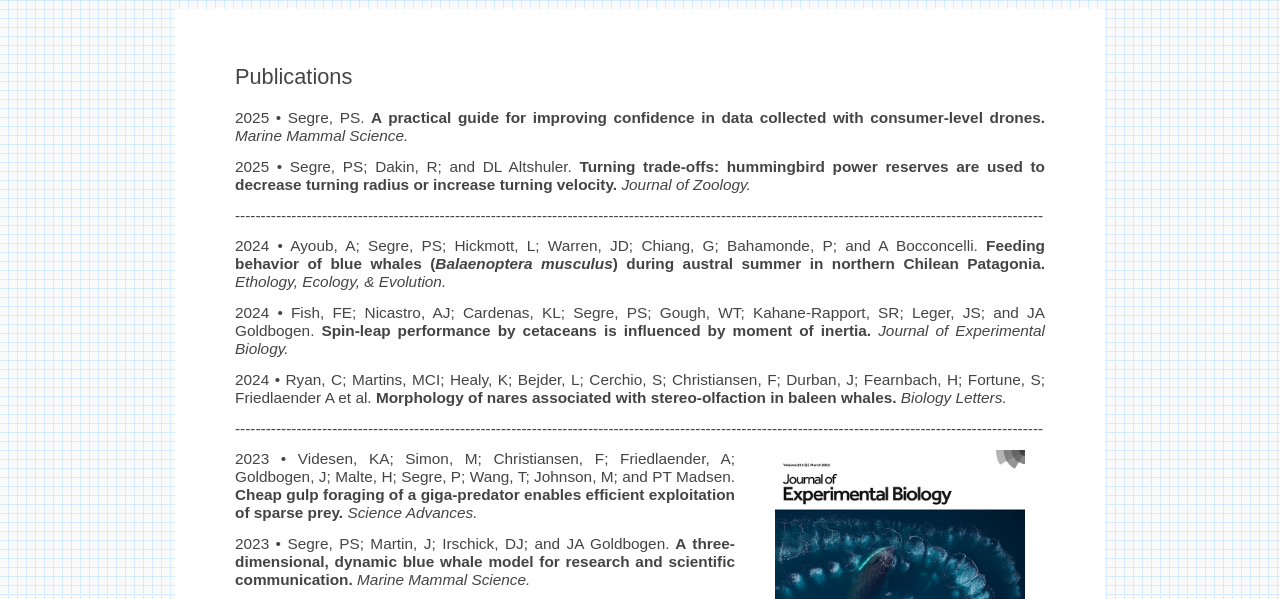
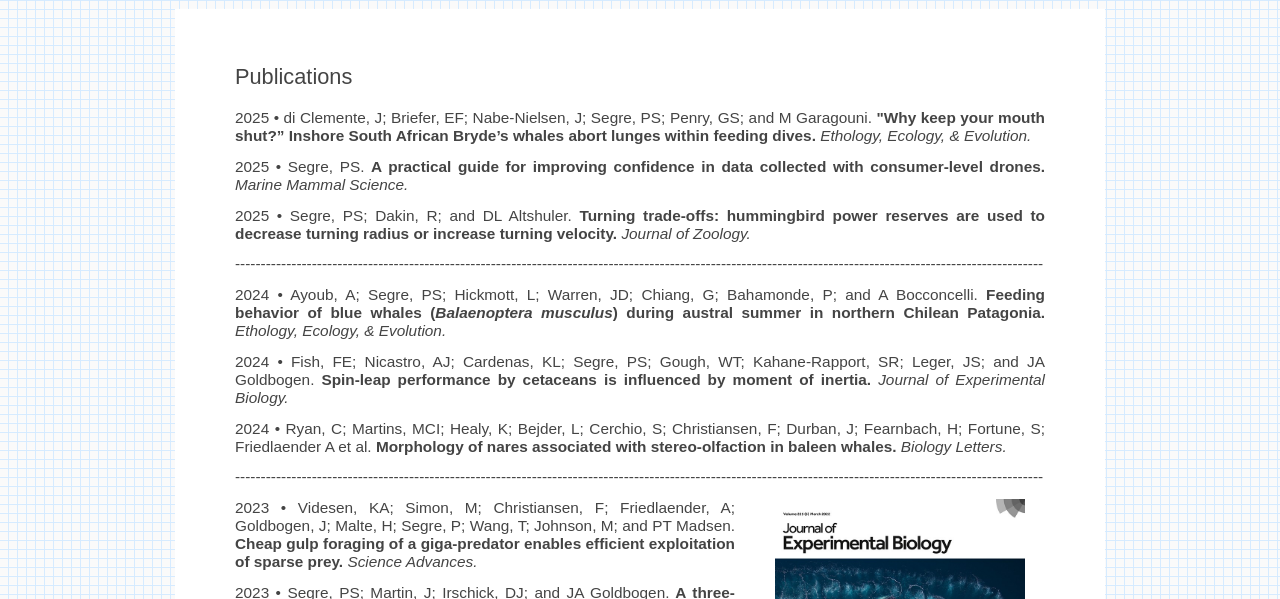
Before and after one commit to segre-ecophysiology-lab/segre-ecophysiology-lab.github.io, a plain HTML site: page publications.html in a window 1280 px wide. Shown: the part 170-769 px from the top of the page. Drawn offline with Linux system fonts and the light colour scheme.

Commit message:
Add files via upload

```diff
--- a/publications.html
+++ b/publications.html
@@ -41,6 +41,7 @@
 
        <!-- next pub goes above -->
 
+        <h2>2025 &bull; di Clemente, J; Briefer, EF; Nabe-Nielsen, J; Segre, PS; Penry, GS; and M Garagouni. <b>"Why keep your mouth shut?” Inshore South African Bryde’s whales abort lunges within feeding dives.</b> <i>Ethology, Ecology, & Evolution.</i></h2>
 
         <h2>2025 &bull; Segre, PS. <b>A practical guide for improving confidence in data collected with consumer‐level drones. </b> <i>Marine Mammal Science.</i></h2>
 
```
